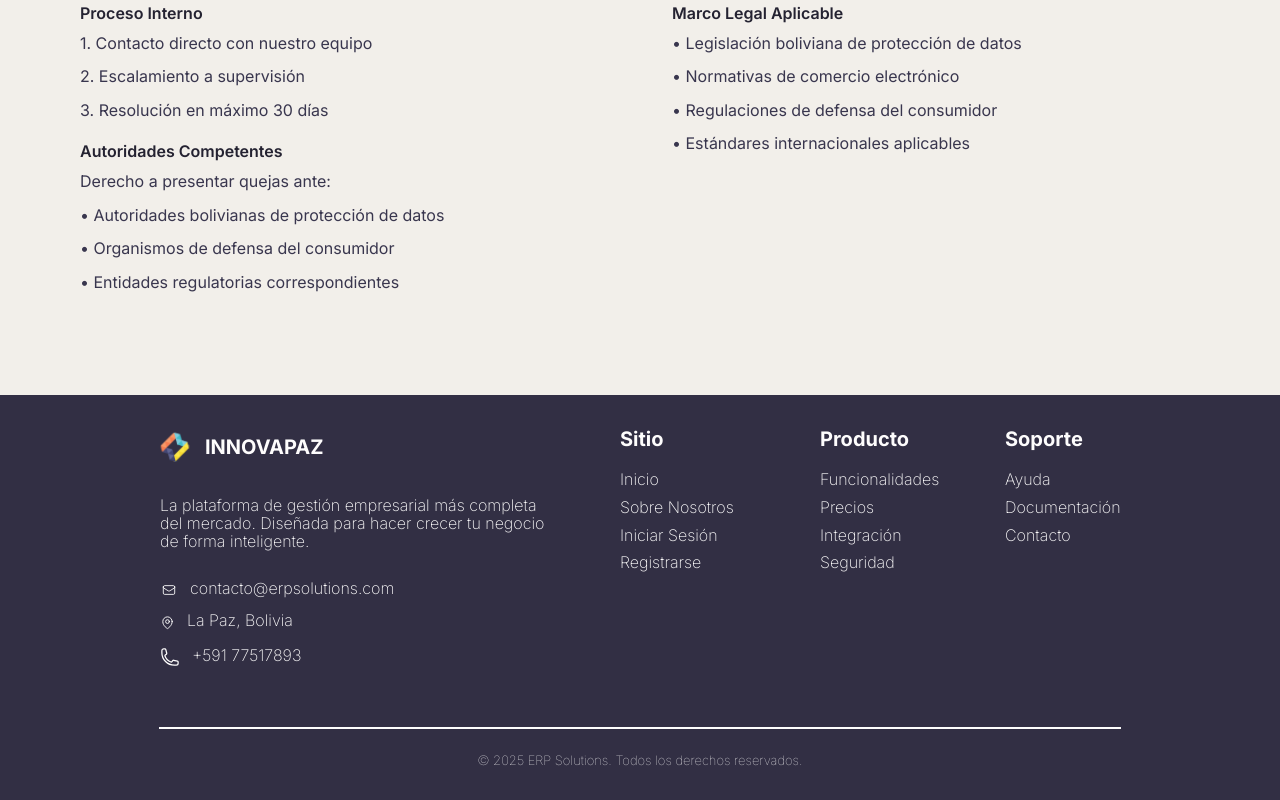
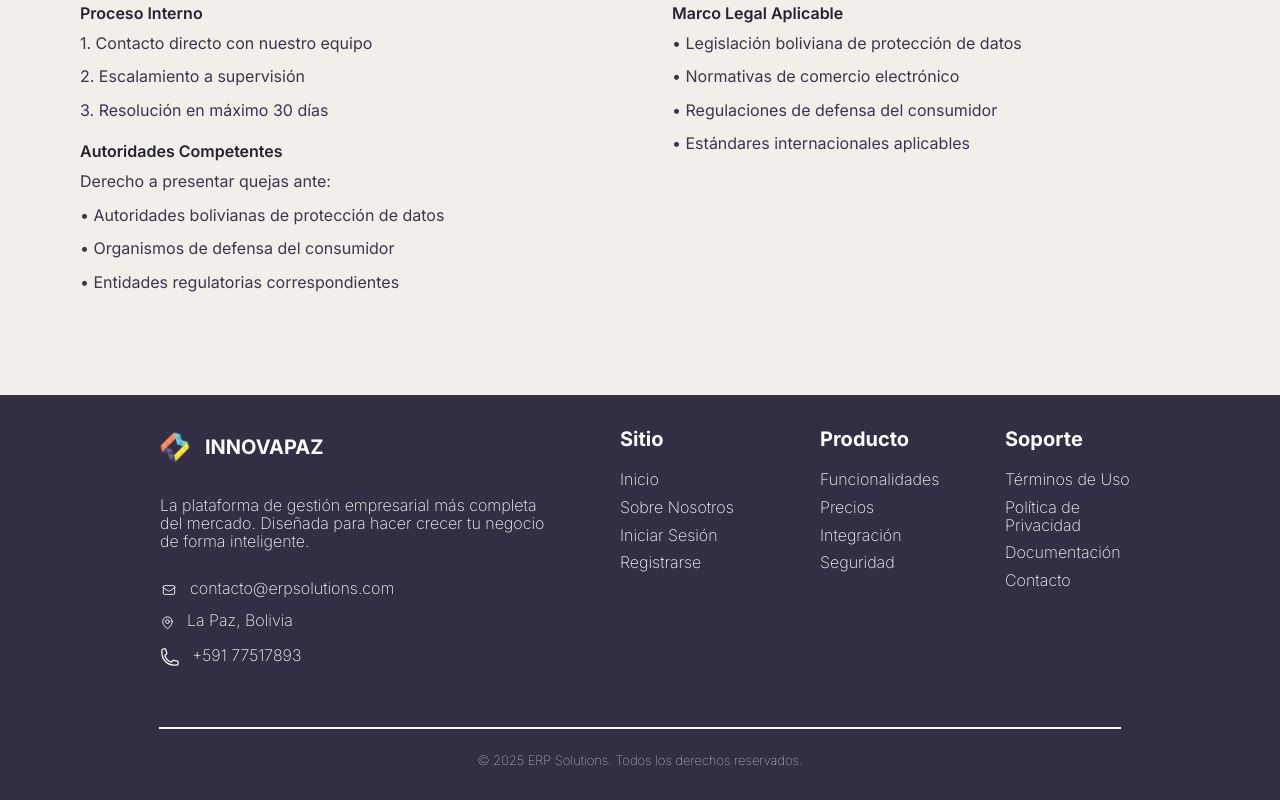
Before and after one commit to edisonCheca/INNOVAPAZ, a React (Vite) app in the folder frontend/: page /privacy in a window 1280 px wide. Shown: the part 4237-5037 px from the top of the page. Built offline with nearby package versions, Linux system fonts and the light colour scheme.

Commit message:
fix(frontend): arreglar footer con terminos y privacidad

```diff
--- a/frontend/src/components/layout/Footer.tsx
+++ b/frontend/src/components/layout/Footer.tsx
@@ -35,10 +35,10 @@ const Footer: React.FC = () => {
       case 'seguridad':
         navigate('/seguridad');
         break;
-      case 'Términos de Uso':
+      case 'terminos':
         navigate('/terms');
         break;
-      case 'Política de Privacidad':
+      case 'politica':
         navigate('/privacy');
         break;
       case 'documentacion':
@@ -128,7 +128,12 @@ const Footer: React.FC = () => {
               <div className="footer__support-section">
                 <SectionTitle>Soporte</SectionTitle>
                 <div className="footer__support-links">
-                  <FooterLink onClick={() => handleNavigationClick('ayuda')}>Ayuda</FooterLink>
+                  <FooterLink onClick={() => handleNavigationClick('terminos')}>
+                    Términos de Uso
+                  </FooterLink>
+                  <FooterLink onClick={() => handleNavigationClick('politica')}>
+                    Política de Privacidad
+                  </FooterLink>
                   <FooterLink onClick={() => handleNavigationClick('documentacion')}>
                     Documentación
                   </FooterLink>
```
